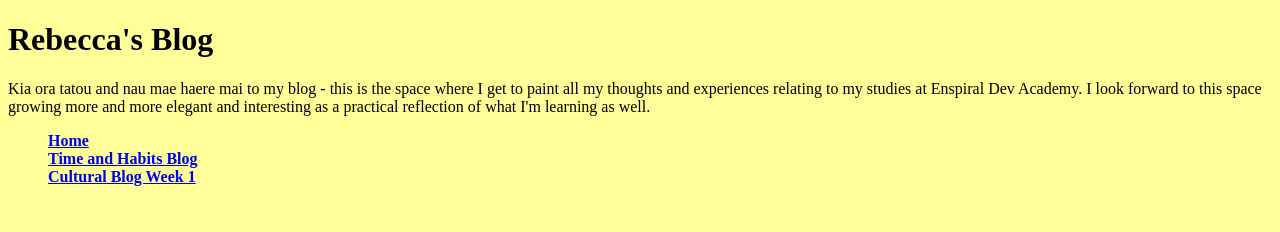
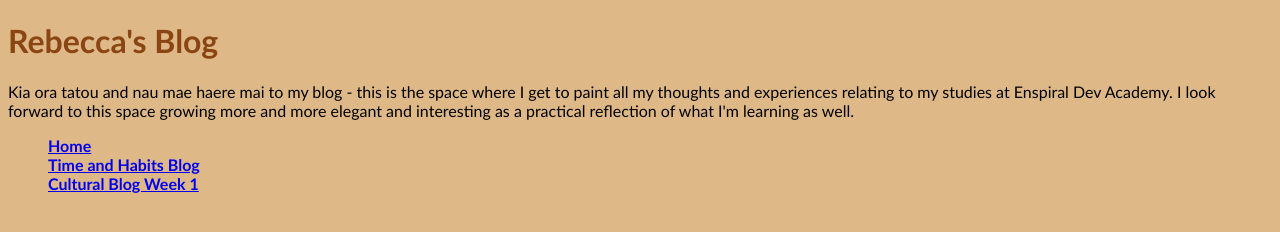
Before and after one commit to rebecca-leete/rebecca-leete.github.io, a plain HTML site: page index.html in a window 1280 px wide. Drawn offline with Linux system fonts and the light colour scheme.

Commit message:
changed background and font color and font

```diff
--- a/styles/main.css
+++ b/styles/main.css
@@ -1,3 +1,8 @@
 body {
-    background-color: #ffff99;
+    background-color: burlywood;
+    font-family: 'Trebuchet MS';
 }
+
+.secondary {
+    color: saddlebrown;
+}
```
